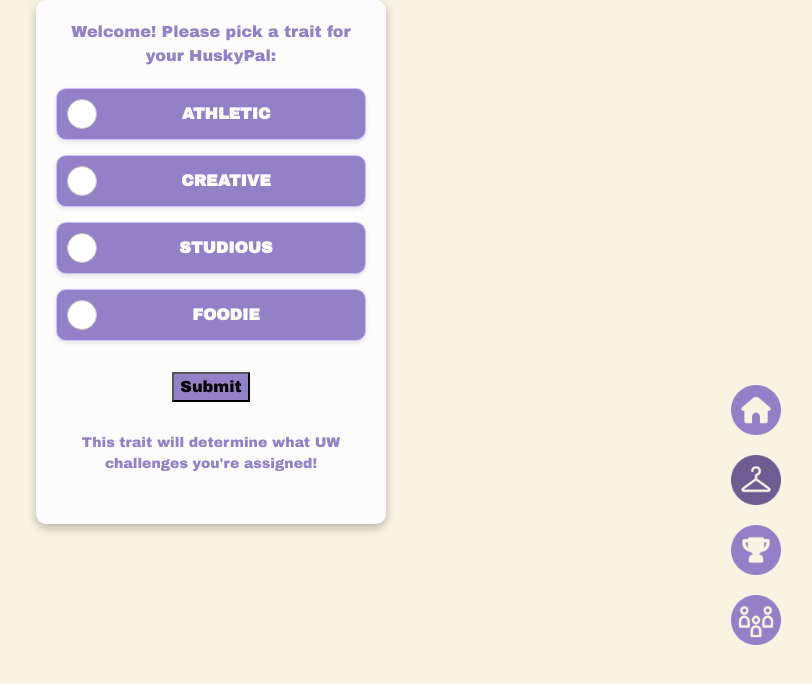
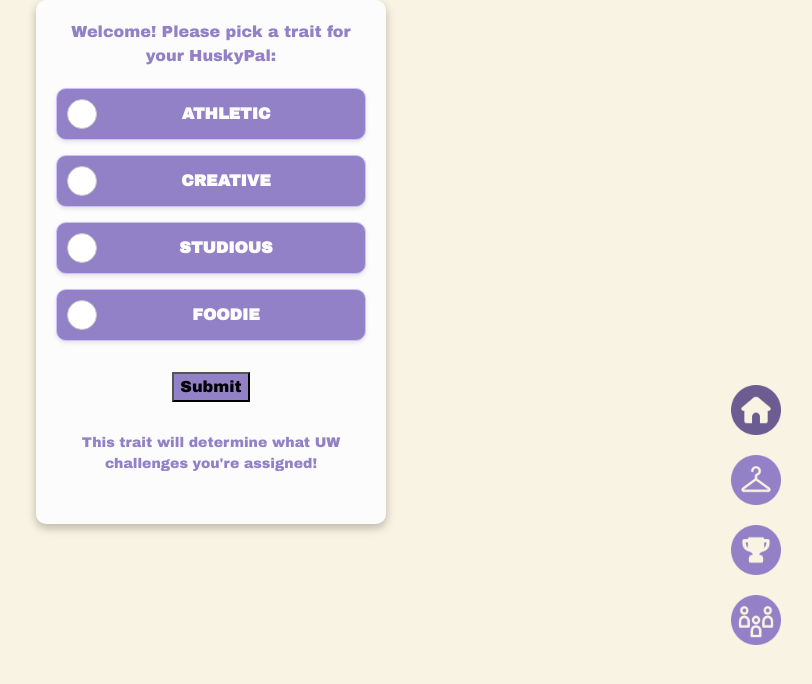
Before and after one commit to kiannabolante/huskypal, a React (Create React App) app in the folder clients/: page /home in a window 1280 px wide. Shown: the top 684 px of the page, without its empty margins (429-1241 px from the left). Built offline with nearby package versions, Linux system fonts and the light colour scheme.

Commit message:
track selection update

```diff
--- a/clients/src/components/Homepage.jsx
+++ b/clients/src/components/Homepage.jsx
@@ -1,11 +1,11 @@
 import React, { useState } from 'react';
 import { useNavigate, Link } from 'react-router-dom';
-import './Homepage.css';
+import './Homepage.css'; // Assuming the import path is correct
 
-import deactivatedHome from "../images/nav-bar/deactivatedHome.png";
+import activatedHome from "../images/nav-bar/activatedHome.png";
 import deactivatedPals from "../images/nav-bar/deactivatedPals.png";
 import deactivatedLevels from "../images/nav-bar/deactivatedLevels.png";
-import activatedCloset from "../images/nav-bar/activatedCloset.png";
+import deactivatedCloset from "../images/nav-bar/deactivatedCloset.png";
 
 function TraitBox() {
   const [selectedTrait, setSelectedTrait] = useState('');
@@ -24,7 +24,7 @@ function TraitBox() {
         navigate('/studious');
         break;
       case 'athletic':
-        navigate('/user/todolist');
+        navigate('/athletic');
         break;
       default:
         navigate('/home'); // Default navigation if no trait is selected or another value is provided
@@ -36,22 +36,22 @@ function TraitBox() {
       {/* Navigation Bar */}
       <section className="logos">
         <div>
-          <Link to="/">
-            <img src={deactivatedHome} alt="home button to get to home page" className="imageSize imageSpace" />
+          <Link to="/home">
+            <img src={activatedHome} alt="home button to get to home page" className="imageSize imageSpace" />
           </Link>
         </div>
         <div>
-          <Link to="/user/accessories">
-            <img src={activatedCloset} alt="closet button to see accessories" className="imageSize imageSpace" />
+          <Link to="/athletic/closet">
+            <img src={deactivatedCloset} alt="closet button to see accessories" className="imageSize imageSpace" />
           </Link>
         </div>
         <div>
-          <Link to="/user/level">
+          <Link to="/athletic/milestone">
             <img src={deactivatedLevels} alt="levels button to see progress and rewards" className="imageSize imageSpace" />
           </Link>
         </div>
         <div>
-          <Link to="/user/pal">
+          <Link to="/pal">
             <img src={deactivatedPals} alt="pals button to connect with others" className="imageSize imageSpace" />
           </Link>
         </div>
```
